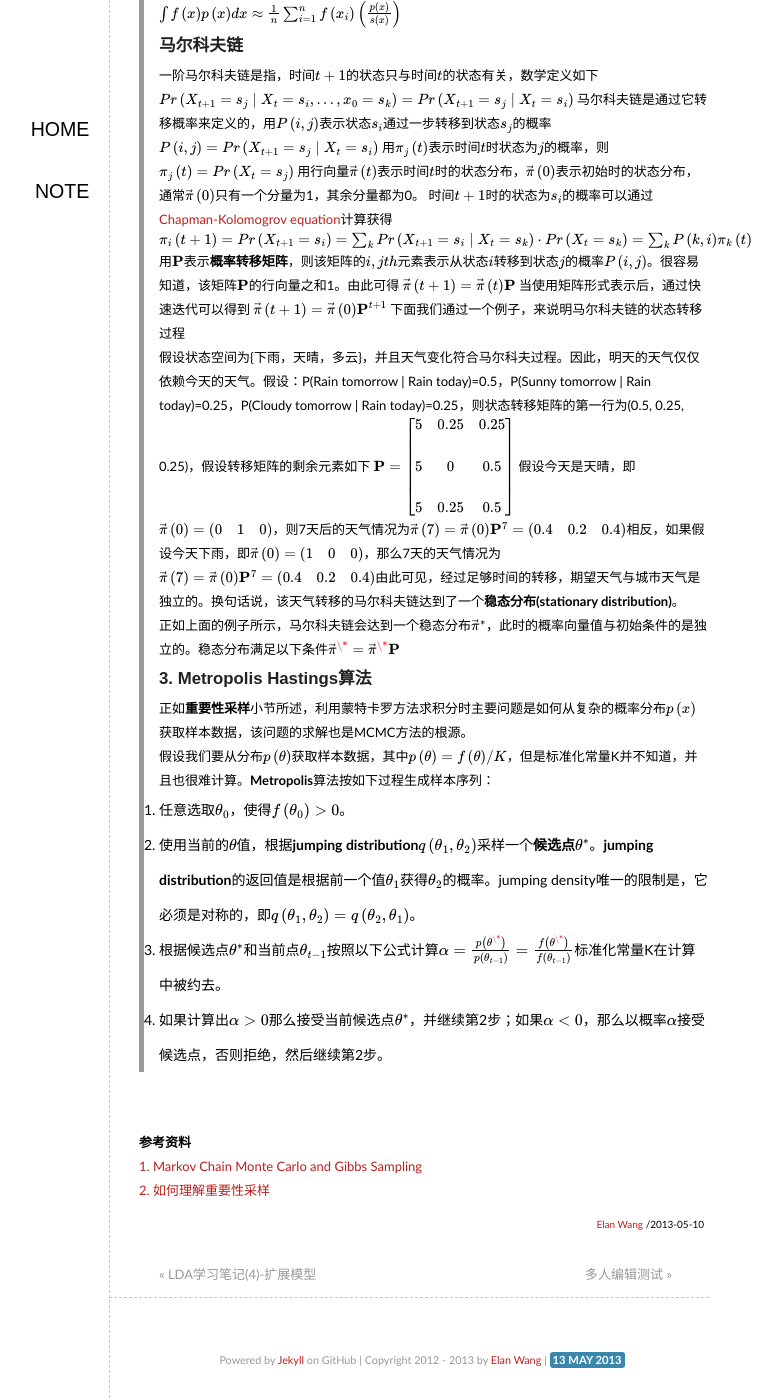
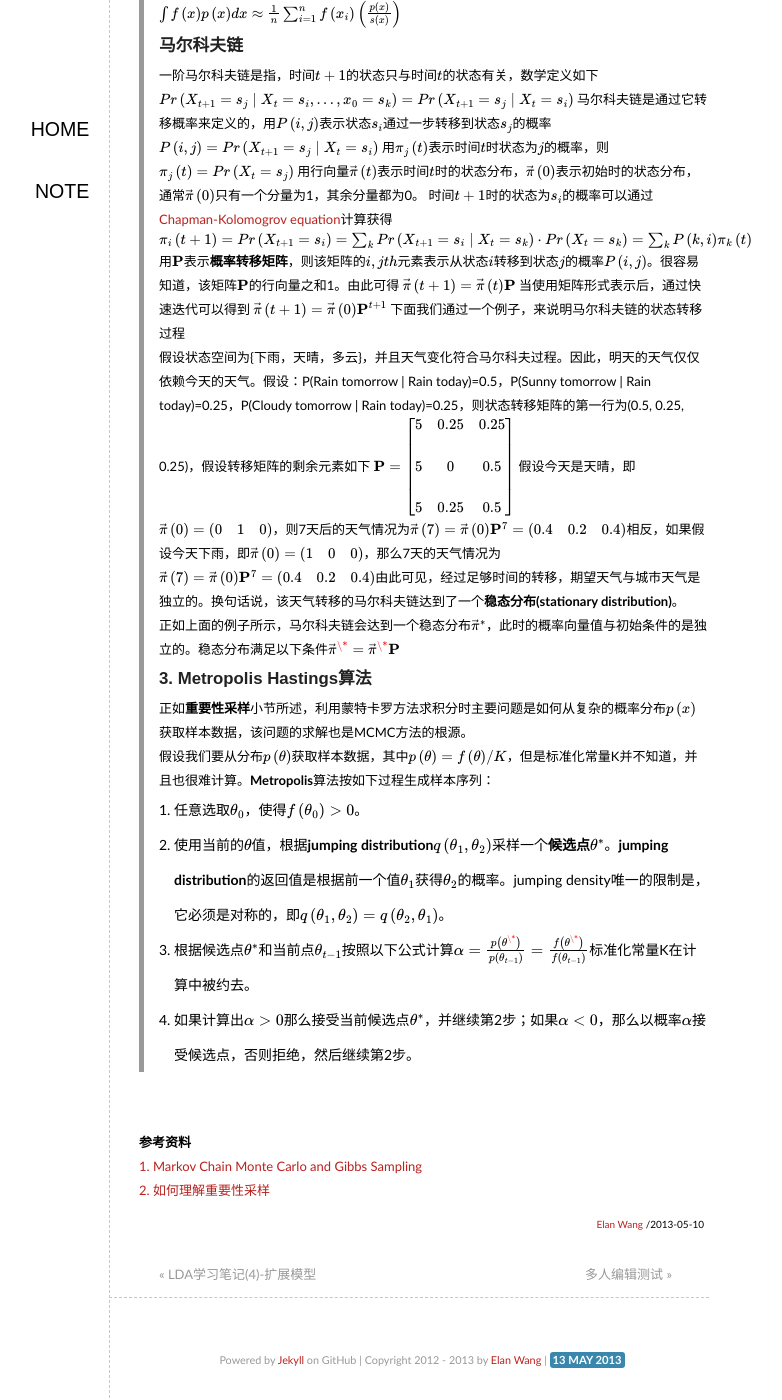
Before and after one commit to elan2wang/note, a Jekyll site: the page built from _posts/2013-05-10-LDA-note-mcmc-gibbs.md, in a window 1280 px wide and 1400 px high, scrolled down 1019 px. Shown: the whole window, without its empty margins (291-1073 px from the left). Built offline with Jekyll 4.4.1, drawn with Linux system fonts in a browser that asks for light colours; formulas are drawn with MathJax 3.

Commit message:
edit LDA note MCMC and Gibbs sampling

```diff
--- a/style/note.css
+++ b/style/note.css
@@ -159,6 +159,10 @@ a:hover {
 	float:right;
 }
 
+.post ol {
+	padding-left:inherit;
+}
+
 h1{font-family:"Cuprum","Hiragino Sans GB","Microsoft YaHei",sans-serif;font-size:1.6em;color:#000;}
 h2{font-family:"Cuprum","Hiragino Sans GB","Microsoft YaHei",sans-serif;font-size:1.4em;color:#111;}
 h3{font-family:"Cuprum","Hiragino Sans GB","Microsoft YaHei",sans-serif;font-size:1.2em;color:#222;}
```
